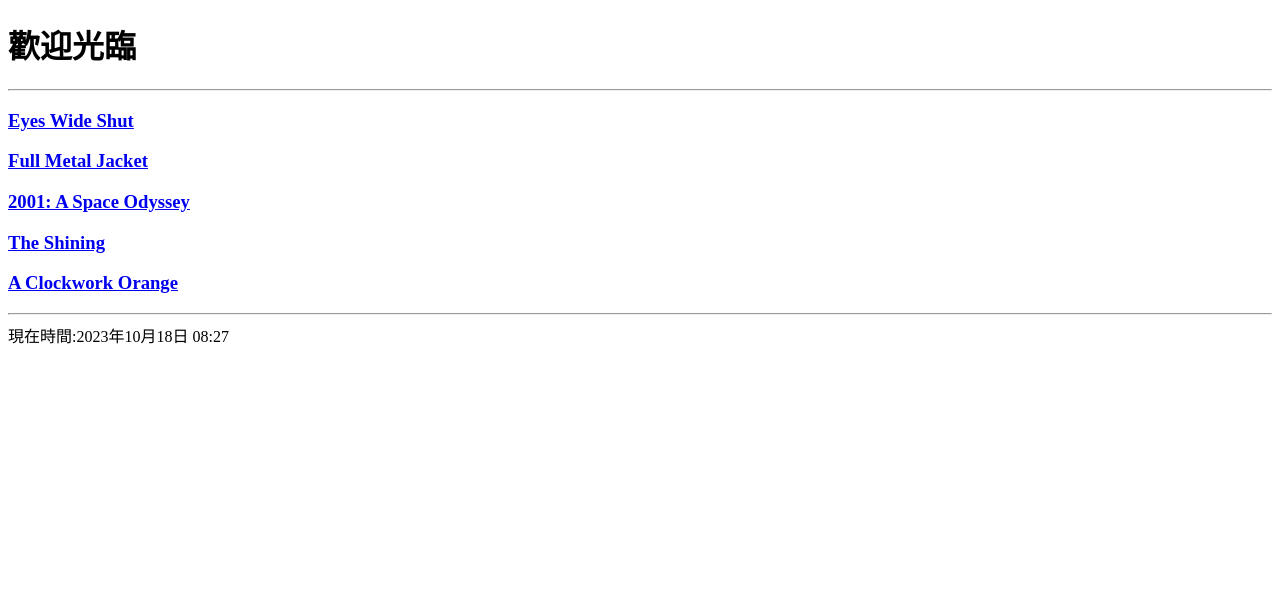
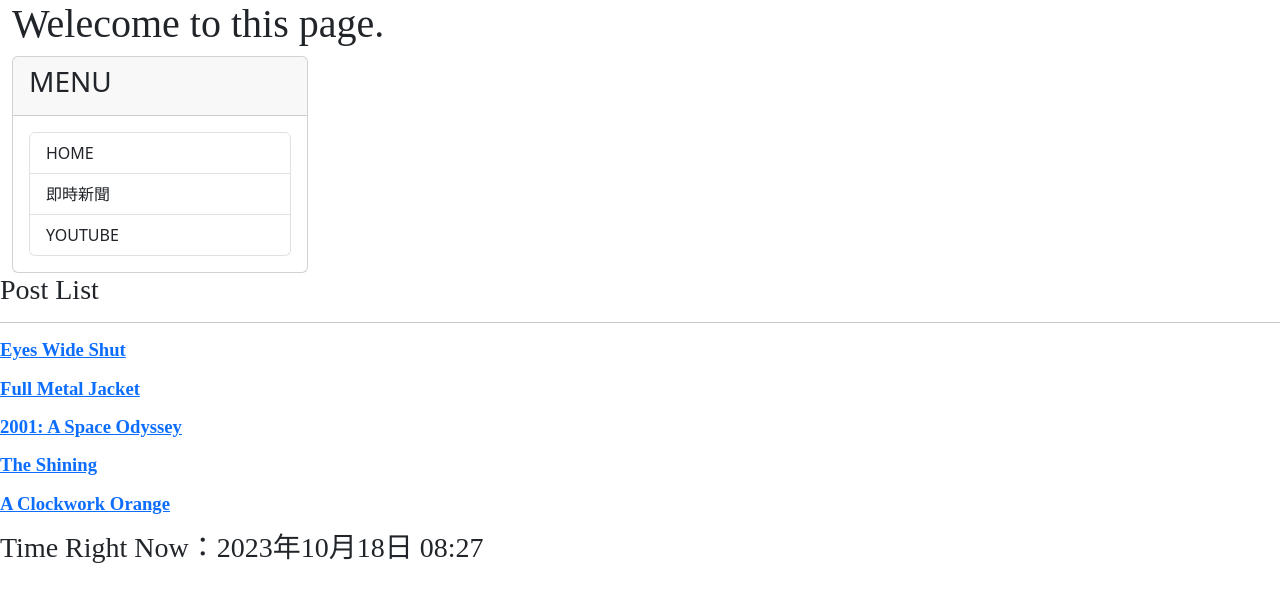
Before and after one commit to jimmyhsieh2014/mblog0927, a Django app: page / in a window 1280 px wide. Shown: the top 602 px of the page. Run offline with Django 4.2, Linux system fonts and the light colour scheme; data comes from the database, SQL or seed files in the repository; both versions use the stored data as it was after the commit.

Commit message:
2023_10_18

```diff
--- a/mysite/views.py
+++ b/mysite/views.py
@@ -2,6 +2,7 @@ from datetime import datetime
 from django.shortcuts import render
 from mysite.models import Post
 from django.http import HttpResponse
+from django.shortcuts import redirect
 
 # Create your views here.
 def homepage(request):
@@ -10,9 +11,15 @@ def homepage(request):
     return render(request, 'index.html', locals())
 
 def showpost(request, slug):
-    post = Post.objects.get(slug = slug)
-    #select * from post where slug=%slug
-    return render(request, 'post.html', locals())
+    try:
+        post = Post.objects.get(slug = slug)
+        if post != None:
+            return render(request, 'post.html', locals())
+        else:
+            return redirect("/")
+        #select * from post where slug=%slug
+    except:
+        return redirect("/")
 
 '''
 def homepage(request):
--- /dev/null
+++ b/templates/base2.html
@@ -0,0 +1,52 @@
+<!DOCTYPE html>
+<!--[if lt IE 7]>      <html class="no-js lt-ie9 lt-ie8 lt-ie7"> <![endif]-->
+<!--[if IE 7]>         <html class="no-js lt-ie9 lt-ie8"> <![endif]-->
+<!--[if IE 8]>         <html class="no-js lt-ie9"> <![endif]-->
+<!--[if gt IE 8]>      <html class="no-js"> <!--<![endif]-->
+<html>
+    <head>
+        <meta charset="utf-8">
+        <meta http-equiv="X-UA-Compatible" content="IE=edge">
+        <title>
+            {% block title %}{% endblock %}
+        </title>
+        <meta name="description" content="">
+        <meta name="viewport" content="width=device-width, initial-scale=1">
+        <link href="https://cdn.jsdelivr.net/npm/bootstrap@5.3.2/dist/css/bootstrap.min.css" rel="stylesheet" integrity="sha384-T3c6CoIi6uLrA9TneNEoa7RxnatzjcDSCmG1MXxSR1GAsXEV/Dwwykc2MPK8M2HN" crossorigin="anonymous">
+    </head>
+    <body>
+        <!--[if lt IE 7]>
+            <p class="browsehappy">You are using an <strong>outdated</strong> browser. Please <a href="#">upgrade your browser</a> to improve your experience.</p>
+        <![endif]-->
+        <div class="container-fluid">
+            {% include 'header.html' %}
+            <div class="row">
+                <div class="col-sm-3 col-md-3">
+                    <div class="card">
+                        <div class="card-header">
+                            <h3>MENU</h3>
+                        </div>
+                        <div class="card-body">
+                            <div class="list-group">
+                                <a href="/" class="list-group-item">HOME</a>
+                                <a href="https://google.com/news" class="list-group-item">即時新聞</a>
+                                <a href="https://www.youtube.com" class="list-group-item">YOUTUBE</a>
+                            </div>
+                        </div>
+                    </div>
+                </div>
+                <div class="col-sm-9 col-md-9">
+
+                </div>
+            </div>
+
+        </div>
+
+        {% block headmessage %} {% endblock headmessage %}
+        <hr>
+        {% block content %}{% endblock content %}
+        {% include "footer.html" %}
+        <script src="" async defer></script>
+        <script src="https://cdn.jsdelivr.net/npm/bootstrap@5.3.2/dist/js/bootstrap.bundle.min.js" integrity="sha384-C6RzsynM9kWDrMNeT87bh95OGNyZPhcTNXj1NW7RuBCsyN/o0jlpcV8Qyq46cDfL" crossorigin="anonymous"></script>
+    </body>
+</html>
--- /dev/null
+++ b/templates/footer.html
@@ -0,0 +1,8 @@
+<!-- footer.html -->
+{% block footer %}
+    {% if now %}
+    <p style='font-family:微軟正黑體;'>Time Right Now：{{ now }}</p>
+    {% else %}
+    <p style='font-family:微軟正黑體;'>All copyright to Kubrick's estate.</p>
+    {% endif %}
+{% endblock %}
--- /dev/null
+++ b/templates/header.html
@@ -0,0 +1,2 @@
+<!-- header.html -->
+<h1 style="font-family:Jost;">Welecome to this page.</h1>
--- a/templates/index.html
+++ b/templates/index.html
@@ -1,30 +1,13 @@
-<!DOCTYPE html>
-<!--[if lt IE 7]>      <html class="no-js lt-ie9 lt-ie8 lt-ie7"> <![endif]-->
-<!--[if IE 7]>         <html class="no-js lt-ie9 lt-ie8"> <![endif]-->
-<!--[if IE 8]>         <html class="no-js lt-ie9"> <![endif]-->
-<!--[if gt IE 8]>      <html class="no-js"> <!--<![endif]-->
-<html>
-    <head>
-        <meta charset="utf-8">
-        <meta http-equiv="X-UA-Compatible" content="IE=edge">
-        <title>WELECOME</title>
-        <meta name="description" content="">
-        <meta name="viewport" content="width=device-width, initial-scale=1">
-        <link rel="stylesheet" href="">
-    </head>
-    <body>
-        <!--[if lt IE 7]>
-            <p class="browsehappy">You are using an <strong>outdated</strong> browser. Please <a href="#">upgrade your browser</a> to improve your experience.</p>
-        <![endif]-->
-        <h1>歡迎光臨</h1>
-        <hr>
-        {% for post in posts%}
-        <p style = 'font-family:微軟正黑體;font-size:14pt;font-weight:bold;'>
-            <a href= "/post/{{post.slug}}">{{post.title}}</a>
+<!--index.html-->
+{% extends 'base2.html' %}
+{ % block title % } Introduce Film { % block title % }
+{% block headmessage%}
+    <h3 style='font-family:Jost;'> Post List </a>
+{%endblock%}
+{%block content%}
+    {%for post in posts %}
+        <p style = 'font-fimaly:微軟正黑體; font-size:14pt;font-weight:bold;'>
+            <a href='/post/{{post.slug}}'>{{post.title}}</a>
         </p>
-        {% endfor%}
-        <hr>
-        現在時間:{{now}}
-        <script src="" async defer></script>
-    </body>
-</html>
+    {%endfor%}
+{%endblock content%}
```
Also changed, not shown: templates/base.html (added, +30 -0 lines), templates/post.html (+11 -29 lines), db.sqlite3.
